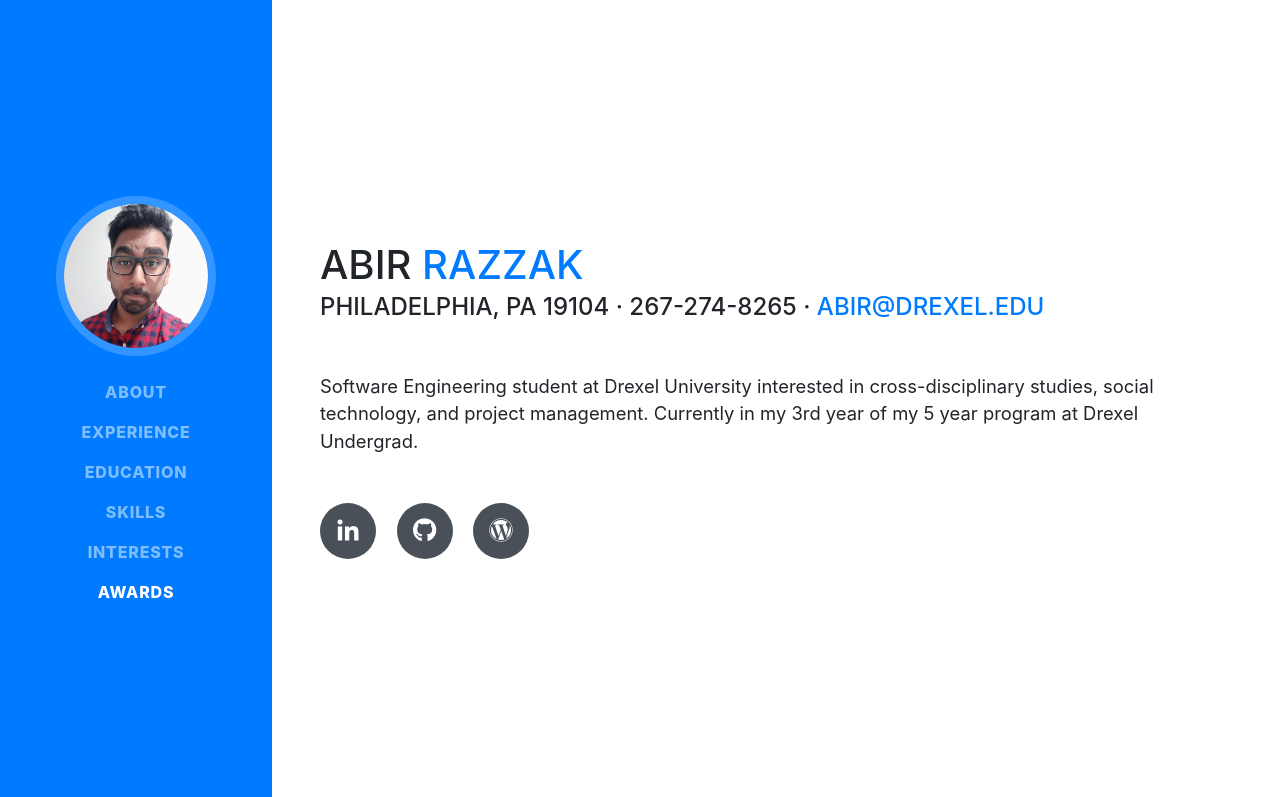
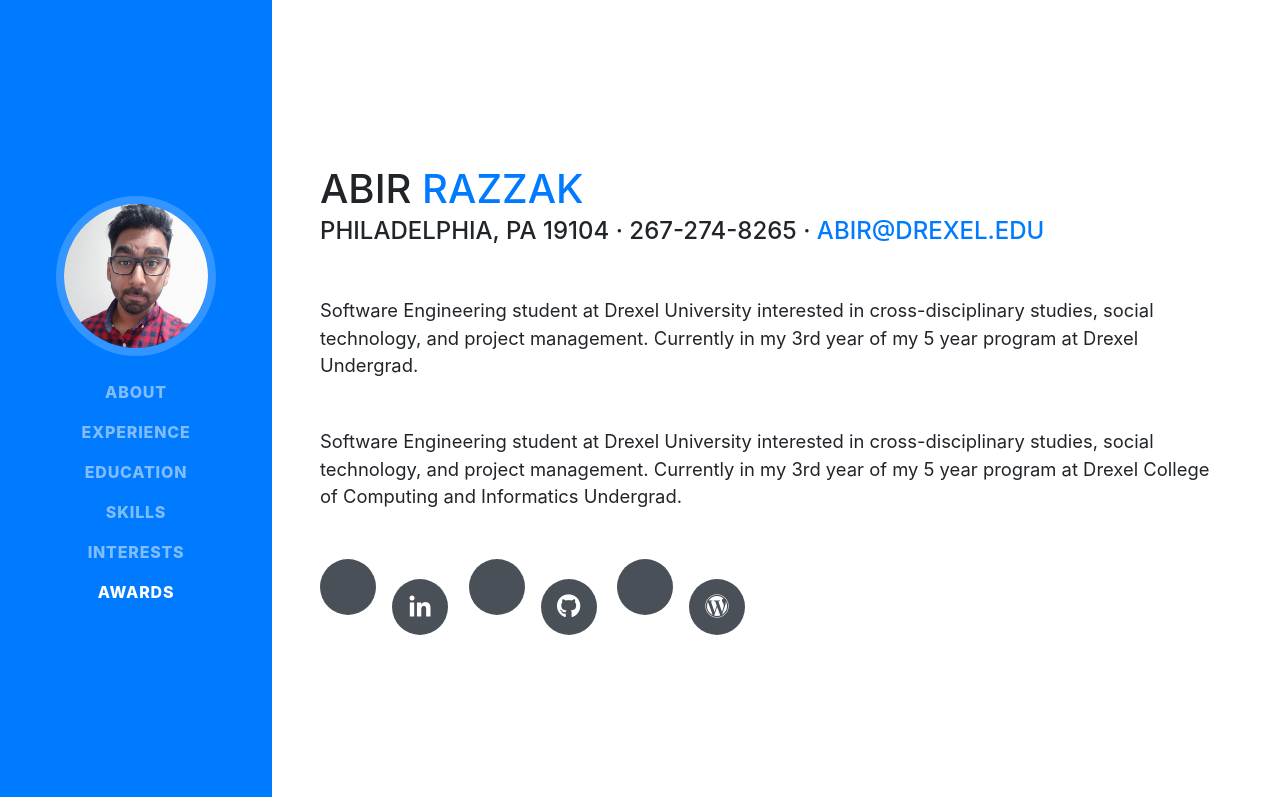
Before and after one commit to AbirRazzak/AbirRazzak.github.io, a website with bundled scripts: page index.html in a window 1280 px wide. Shown: the top 797 px of the page. Built offline with nearby package versions, Linux system fonts and the light colour scheme; a web font is replaced by a local one.

Commit message:
Added extra details to About. Added CCI to description, made links SEO friendly, and made on-click for social media links open in a new tab.

```diff
--- a/index.html
+++ b/index.html
@@ -70,14 +70,18 @@
             <a href="mailto:abir@drexel.edu">abir@drexel.edu</a>
           </div>
           <p class="lead mb-5">Software Engineering student at Drexel University interested in cross-disciplinary studies, social technology, and project management. Currently in my 3rd year of my 5 year program at Drexel Undergrad.</p>
+          <p class="lead mb-5">Software Engineering student at Drexel University interested in cross-disciplinary studies, social technology, and project management. Currently in my 3rd year of my 5 year program at Drexel College of Computing and Informatics Undergrad.</p>
           <div class="social-icons">
             <a href="https://www.linkedin.com/in/abirrazzak/">
+            <a href="https://www.linkedin.com/in/abirrazzak/" target="_blank" title="Abir Razzak's LinkedIn">
               <i class="fab fa-linkedin-in"></i>
             </a>
             <a href="https://github.com/AbirRazzak">
+            <a href="https://github.com/AbirRazzak" target="_blank" title="Abir Razzak's GitHub Profile">
               <i class="fab fa-github"></i>
             </a>
             <a href="https://abirrazzak.wordpress.com/">
+            <a href="https://abirrazzak.wordpress.com/" target="_blank" title="Abir Razzak's Personal Blog">
               <i class="fab fa-wordpress"></i>
             </a>
             <!--<a href="#">
```
